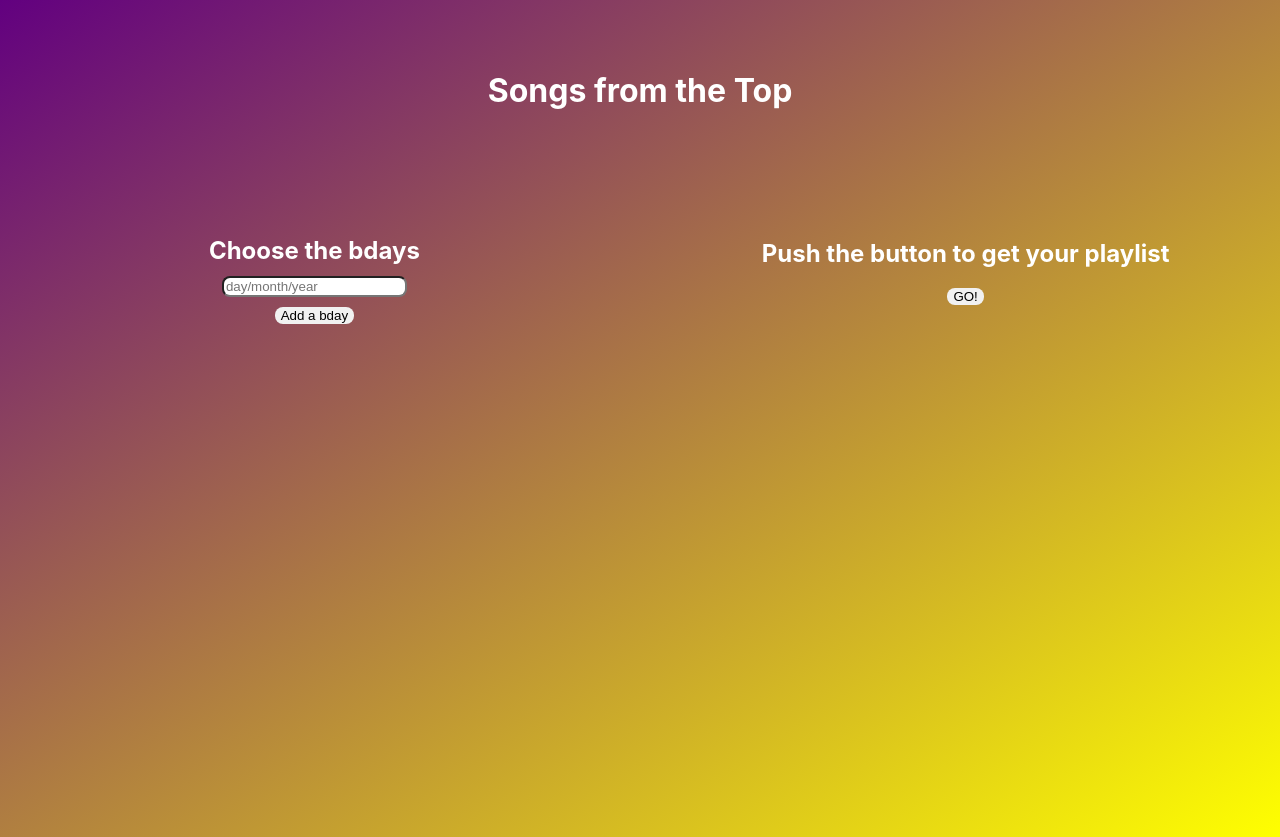
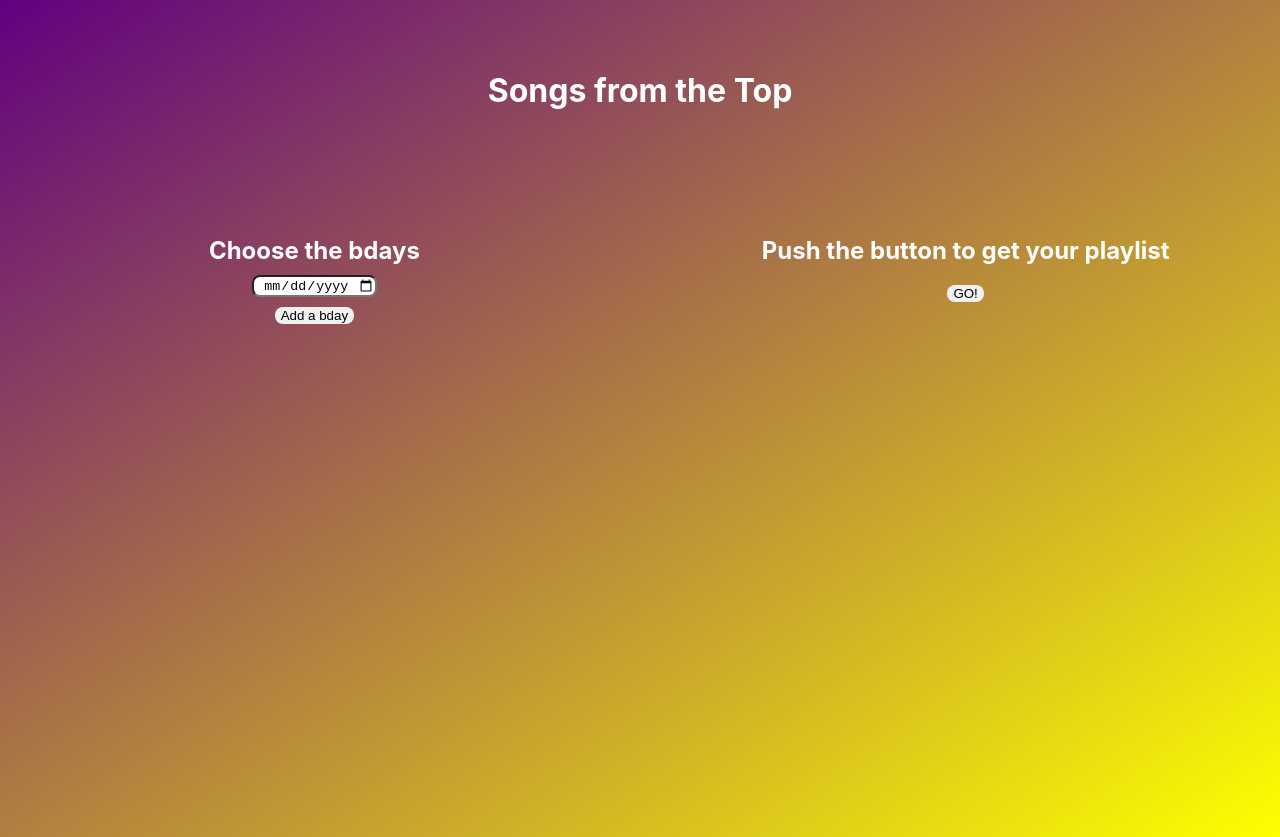
Before and after one commit to verrakav/bday-music-app, a React (Create React App) app: page / in a window 1280 px wide. Built offline with nearby package versions, Linux system fonts and the light colour scheme.

Commit message:
now renders the list of dates (still to add year limits)

```diff
--- a/src/App.css
+++ b/src/App.css
@@ -22,7 +22,7 @@ body {
 
   display: flex;
   justify-content: space-between;
-  align-items: center;
+  align-items: flex-start;
 }
 
 .left,
@@ -81,4 +81,5 @@ body {
 
 .input-date {
   border-radius: 8px;
+  text-align: center;
 }
--- a/src/ButtonGo.js
+++ b/src/ButtonGo.js
@@ -1,7 +1,7 @@
 import React from "react";
 
 function ButtonGo() {
-  const handleClick = (event) => alert("a working GO! btn");
+  const handleClick = (event) => alert("Patrick was here");
   return (
     <button id="go" onClick={handleClick} className="btn">
       GO!
--- a/src/ButtonSubmit.js
+++ b/src/ButtonSubmit.js
@@ -1,11 +1,8 @@
 import React from "react";
 
-function ButtonSubmit(props) {
-  function handleEvent(event) {
-    alert(`you're pushy`);
-  }
+function ButtonSubmit({ onClick }) {
   return (
-    <button id="submit" onClick={handleEvent} className="btn">
+    <button id="submit" onClick={onClick} type="button" className="btn">
       Add a bday
     </button>
   );
--- a/src/DatePick.js
+++ b/src/DatePick.js
@@ -1,29 +1,39 @@
 import React, { useState } from "react";
-import "react-datepicker/dist/react-datepicker.css"; /*will it work without? how?*/
-
-import DatePicker from "react-datepicker";
 import ButtonSubmit from "./ButtonSubmit";
 
 function DatePick() {
-  const [date, setDate] = useState(null);
-  const handleDateChange = (date) => setDate(date);
-  const currentYear = new Date().getFullYear();
-
+  //the two lines create state manager for the date
+  const [selectedDate, setDate] = useState("");
+  //and the list where the dates are stored
+  const [dateList, setDateList] = useState([]);
+  //the two functions below dealing with the date
+  const handleDateChange = (event) => setDate(event.target.value);
+  //and the list update
+  const handleSubmit = () => {
+    if (selectedDate) {
+      setDateList([
+        ...dateList /*appends the data list with a new one*/,
+        selectedDate,
+      ]);
+      setDate(""); /*clears the input field*/
+    }
+  };
   return (
     <div className="input-container">
-      {/* below is the imported component */}
-      <DatePicker
-        selected={date}
+      <input
+        type="date"
+        className="input-date"
+        value={selectedDate}
         onChange={handleDateChange}
-        className="input-date"
-        placeholderText="day/month/year"
-        // the stuff below limits the year selection
-        showYearDropdown={true}
-        yearDropdownItemNumber={100}
-        minDate={new Date("1940-01-01")}
-        maxDate={new Date(currentYear)}
       />
-      <ButtonSubmit />
+      <ButtonSubmit onClick={handleSubmit} />
+      <ul className="friend-list">
+        {dateList.map((date, index) => (
+          <li key={index}>
+            friend #{index + 1}'s bday is: {date}
+          </li>
+        ))}
+      </ul>
     </div>
   );
 }
```
